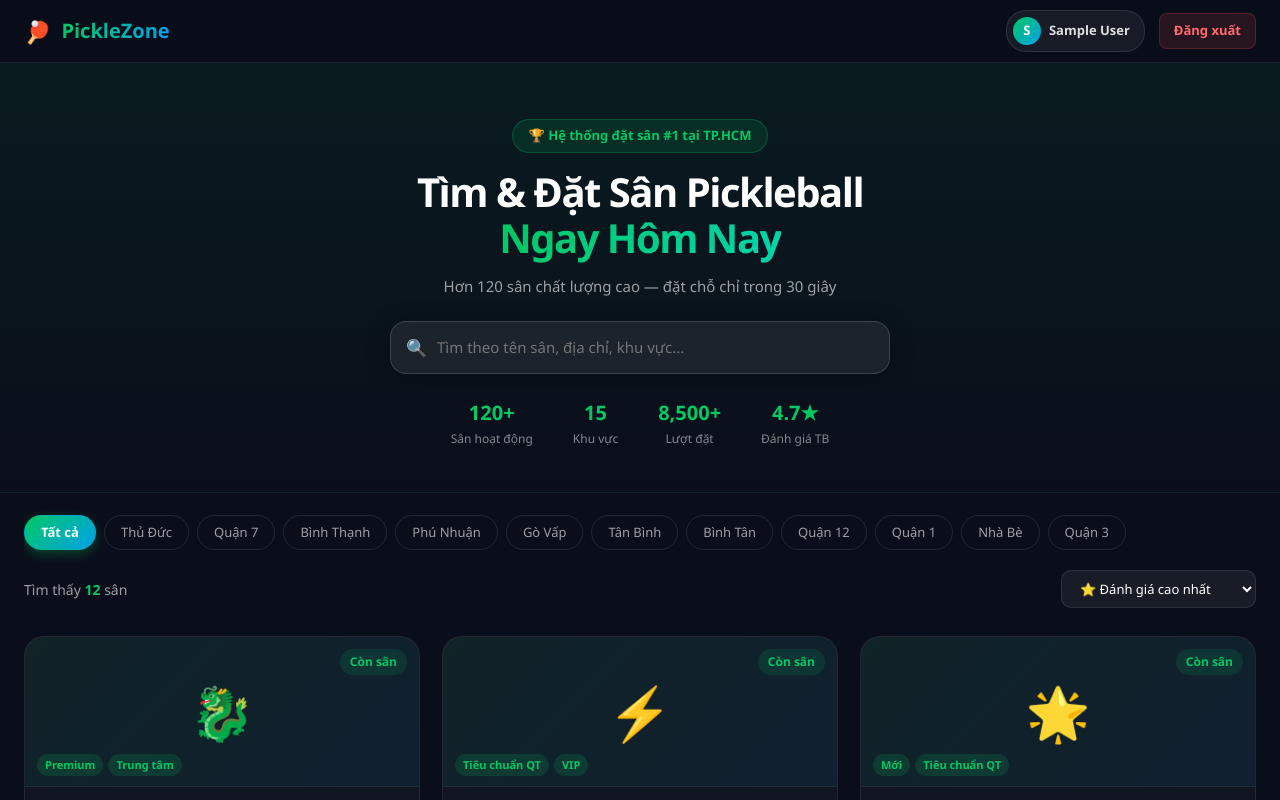
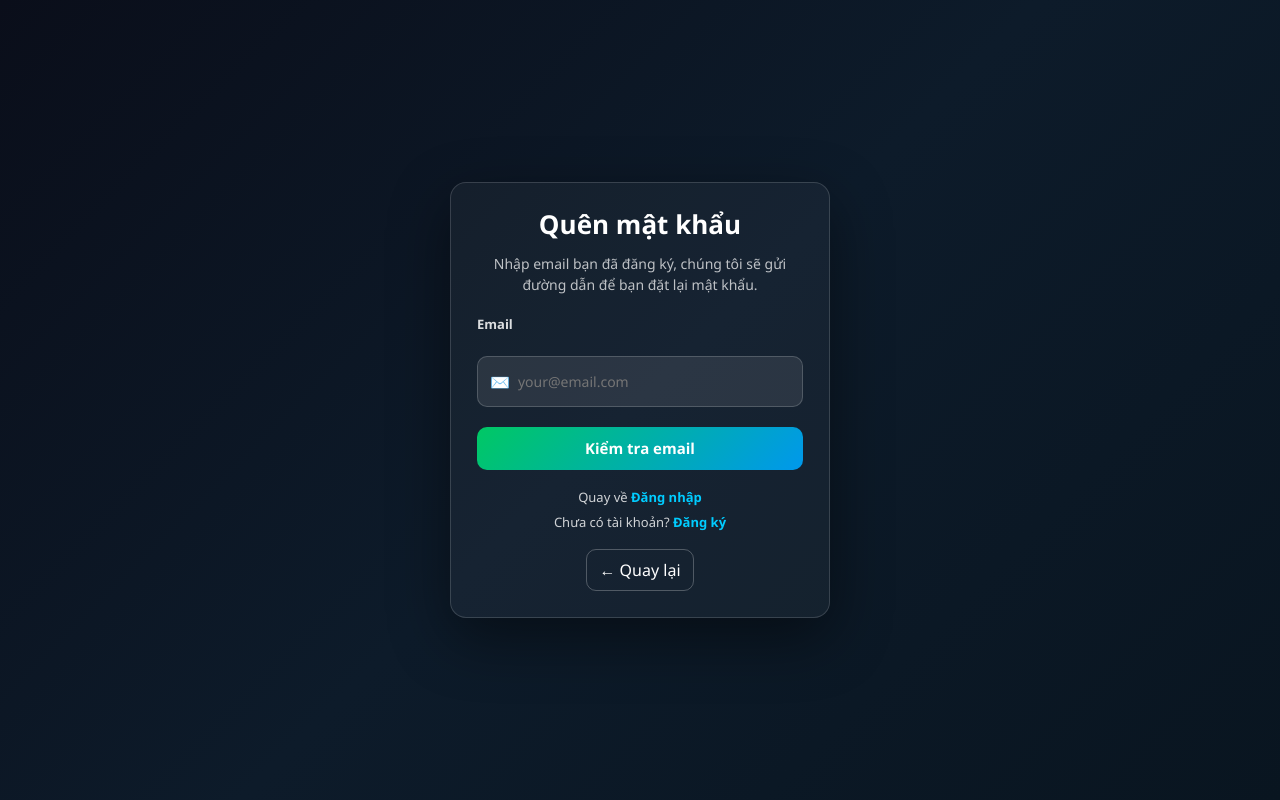
Before and after one commit to TurtlEXE/assignment-fer202-group3, a React (Create React App) app: page /forgot-password in a window 1280 px wide. Before the commit this address led to /. Shown: the top 800 px of the page. Built offline with nearby package versions, Linux system fonts and the light colour scheme; no server answers; sample sign-in values are in the browser's storage.

Commit message:
feat/DoanAn: login logout register

```diff
--- a/src/App.js
+++ b/src/App.js
@@ -2,6 +2,7 @@ import React from "react";
 import { BrowserRouter, Routes, Route, Navigate } from "react-router-dom";
 import Login from "./Login/Login";
 import Register from "./Login/Register";
+import ForgotPassword from "./Login/ForgotPassword";
 import Home from "./Customer/Home";
 import CourtDetail from "./Customer/CourtDetail";
 import Booking from "./Customer/Booking";
@@ -32,6 +33,7 @@ function App() {
                 <Routes>
                     <Route path="/login" element={<Login />} />
                     <Route path="/register" element={<Register />} />
+                    <Route path="/forgot-password" element={<ForgotPassword />} />
                     <Route path="/" element={<ProtectedRoute allowedRoles={["customer", "admin"]}><Home /></ProtectedRoute>} />
                     <Route path="/court/:id" element={<ProtectedRoute allowedRoles={["customer", "admin"]}><CourtDetail /></ProtectedRoute>} />
                     <Route path="/booking/:id" element={<ProtectedRoute allowedRoles={["customer", "admin"]}><Booking /></ProtectedRoute>} />
--- /dev/null
+++ b/src/Login/ForgotPassword.jsx
@@ -0,0 +1,311 @@
+import axios from "axios";
+import React, { useContext, useState } from "react";
+import { Link, useNavigate } from "react-router-dom";
+import { globalContext } from "../GlobalContextProvider";
+
+const BASE = "http://localhost:9999";
+
+const ForgotPassword = () => {
+  const navigate = useNavigate();
+  const { users, setUsers } = useContext(globalContext);
+  const [email, setEmail] = useState("");
+  const [error, setError] = useState("");
+  const [success, setSuccess] = useState("");
+  const [loading, setLoading] = useState(false);
+  const [mode, setMode] = useState("checkEmail");
+  const [candidateUser, setCandidateUser] = useState(null);
+  const [newPassword, setNewPassword] = useState("");
+  const [confirmPassword, setConfirmPassword] = useState("");
+
+  const checkEmail = async () => {
+    if (!email.trim()) {
+      setError("Vui lòng nhập email của bạn.");
+      return;
+    }
+    if (!/^[^\s@]+@[^\s@]+\.[^\s@]+$/.test(email.trim())) {
+      setError("Email không hợp lệ.");
+      return;
+    }
+
+    const found = users.find((u) => u.email.trim().toLowerCase() === email.trim().toLowerCase());
+    if (!found) {
+      setError("Email không tồn tại trong hệ thống.");
+      return;
+    }
+
+    setCandidateUser(found);
+    setMode("resetPassword");
+    setSuccess("Email hợp lệ. Bạn có thể nhập mật khẩu mới ngay dưới đây.");
+  };
+
+  const resetPassword = async () => {
+    if (!newPassword) {
+      setError("Vui lòng nhập mật khẩu mới.");
+      return;
+    }
+    if (newPassword.length < 6) {
+      setError("Mật khẩu phải tối thiểu 6 ký tự.");
+      return;
+    }
+    if (newPassword !== confirmPassword) {
+      setError("Mật khẩu xác nhận không khớp.");
+      return;
+    }
+
+    setError("");
+    setLoading(true);
+
+    try {
+      await axios.patch(`${BASE}/users/${candidateUser.id}`, {
+        passwordHash: newPassword,
+      });
+
+      const updatedUsers = users.map((u) =>
+        u.id === candidateUser.id ? { ...u, passwordHash: newPassword } : u,
+      );
+      setUsers(updatedUsers);
+
+      setSuccess("Đổi mật khẩu thành công. Vui lòng dùng mật khẩu mới đăng nhập.");
+      setMode("done");
+      setEmail("");
+      setNewPassword("");
+      setConfirmPassword("");
+    } catch (err) {
+      setError("Không thể cập nhật mật khẩu. Vui lòng thử lại sau.");
+    } finally {
+      setLoading(false);
+    }
+  };
+
+  const handleSubmit = (e) => {
+    e.preventDefault();
+    setError("");
+    setSuccess("");
+
+    if (mode === "checkEmail") {
+      checkEmail();
+      return;
+    }
+    if (mode === "resetPassword") {
+      resetPassword();
+      return;
+    }
+    if (mode === "done") {
+      navigate("/login");
+    }
+  };
+
+  return (
+    <div style={S.page}>
+      <div style={S.card}>
+        <h2 style={S.cardH}>Quên mật khẩu</h2>
+        <p style={S.cardSub}>
+          Nhập email bạn đã đăng ký, chúng tôi sẽ gửi đường dẫn để bạn đặt lại mật khẩu.
+        </p>
+        <form onSubmit={handleSubmit} style={S.form}>
+          {error && <div style={S.errBox}>{error}</div>}
+          {success && <div style={S.successBox}>{success}</div>}
+
+          <label style={S.lbl}>Email</label>
+          <div style={S.iw}>
+            <span style={S.ii}>✉️</span>
+            <input
+              type="email"
+              name="email"
+              value={email}
+              disabled={mode !== "checkEmail"}
+              onChange={(e) => setEmail(e.target.value)}
+              placeholder="your@email.com"
+              style={S.inp}
+            />
+          </div>
+
+          {mode === "resetPassword" && (
+            <>
+              <label style={S.lbl}>Mật khẩu mới</label>
+              <div style={S.iw}>
+                <span style={S.ii}>🔒</span>
+                <input
+                  type="password"
+                  name="newPassword"
+                  value={newPassword}
+                  onChange={(e) => setNewPassword(e.target.value)}
+                  placeholder="Tối thiểu 6 ký tự"
+                  style={S.inp}
+                />
+              </div>
+              <label style={S.lbl}>Xác nhận mật khẩu</label>
+              <div style={S.iw}>
+                <span style={S.ii}>🔒</span>
+                <input
+                  type="password"
+                  name="confirmPassword"
+                  value={confirmPassword}
+                  onChange={(e) => setConfirmPassword(e.target.value)}
+                  placeholder="Nhập lại mật khẩu"
+                  style={S.inp}
+                />
+              </div>
+            </>
+          )}
+
+          <button type="submit" style={S.btn} disabled={loading}>
+            {loading
+              ? "⟳ Đang xử lý..."
+              : mode === "checkEmail"
+              ? "Kiểm tra email"
+              : mode === "resetPassword"
+              ? "Cập nhật mật khẩu"
+              : "Hoàn tất"}
+          </button>
+
+          {mode === "resetPassword" && (
+            <button
+              type="button"
+              style={{ ...S.btn, background: "rgba(255,255,255,0.15)", color: "#fff" }}
+              onClick={() => {
+                setMode("checkEmail");
+                setCandidateUser(null);
+                setNewPassword("");
+                setConfirmPassword("");
+                setSuccess("");
+                setError("");
+              }}
+            >
+              Quay lại nhập email
+            </button>
+          )}
+        </form>
+
+        <div style={S.bottomLine}>
+          <span>
+            Quay về <Link to="/login" style={S.link}>Đăng nhập</Link>
+          </span>
+          <span>
+            Chưa có tài khoản? <Link to="/register" style={S.link}>Đăng ký</Link>
+          </span>
+        </div>
+
+        <button style={S.backBtn} onClick={() => navigate(-1)}>
+          ← Quay lại
+        </button>
+      </div>
+    </div>
+  );
+};
+
+const S = {
+  page: {
+    minHeight: "100vh",
+    background: "linear-gradient(135deg,#0a0e1a 0%,#0d1b2a 50%,#091520 100%)",
+    display: "flex",
+    alignItems: "center",
+    justifyContent: "center",
+    fontFamily: "'Segoe UI',system-ui,sans-serif",
+    padding: 24,
+  },
+  card: {
+    width: 380,
+    background: "rgba(255,255,255,0.04)",
+    border: "1px solid rgba(255,255,255,0.15)",
+    borderRadius: 16,
+    boxShadow: "0 20px 60px rgba(0,0,0,0.45)",
+    color: "#fff",
+    padding: 26,
+    textAlign: "center",
+  },
+  cardH: {
+    margin: "0 0 12px",
+    fontSize: 26,
+    fontWeight: 700,
+  },
+  cardSub: {
+    margin: "0 0 20px",
+    color: "rgba(255,255,255,0.72)",
+    fontSize: 14,
+  },
+  form: {
+    display: "flex",
+    flexDirection: "column",
+    gap: 16,
+  },
+  lbl: {
+    textAlign: "left",
+    fontSize: 13,
+    color: "rgba(255,255,255,0.85)",
+    marginBottom: 6,
+    fontWeight: 600,
+  },
+  iw: {
+    display: "flex",
+    alignItems: "center",
+    background: "rgba(255,255,255,0.09)",
+    border: "1px solid rgba(255,255,255,0.18)",
+    borderRadius: 10,
+    padding: "10px 12px",
+  },
+  ii: {
+    marginRight: 8,
+  },
+  inp: {
+    width: "100%",
+    border: "none",
+    background: "transparent",
+    color: "#fff",
+    outline: "none",
+    fontSize: 14,
+    padding: "4px 0",
+  },
+  btn: {
+    marginTop: 4,
+    background: "linear-gradient(135deg,#00c864,#0098ec)",
+    border: "none",
+    borderRadius: 10,
+    color: "#fff",
+    fontSize: 15,
+    fontWeight: 700,
+    padding: "10px 14px",
+    cursor: "pointer",
+  },
+  errBox: {
+    background: "rgba(255,78,78,0.2)",
+    border: "1px solid rgba(255,78,78,0.5)",
+    color: "#ffb4b4",
+    borderRadius: 8,
+    padding: "8px 10px",
+    fontSize: 13,
+  },
+  successBox: {
+    background: "rgba(0,200,100,0.2)",
+    border: "1px solid rgba(0,200,100,0.5)",
+    color: "#b4ffd4",
+    borderRadius: 8,
+    padding: "8px 10px",
+    fontSize: 13,
+  },
+  bottomLine: {
+    marginTop: 18,
+    display: "flex",
+    flexDirection: "column",
+    alignItems: "center",
+    gap: 6,
+    fontSize: 13,
+    color: "rgba(255,255,255,0.8)",
+  },
+  link: {
+    color: "#00ccff",
+    fontWeight: 600,
+    textDecoration: "none",
+  },
+  backBtn: {
+    marginTop: 16,
+    background: "none",
+    border: "1px solid rgba(255,255,255,0.25)",
+    color: "#fff",
+    borderRadius: 10,
+    padding: "8px 12px",
+    cursor: "pointer",
+  },
+};
+
+export default ForgotPassword;
--- a/src/Login/Login.jsx
+++ b/src/Login/Login.jsx
@@ -26,7 +26,7 @@ const Login = () => {
   const navigate = useNavigate();
   const [form, setForm] = useState({
     email: "",
-    passwordHash: "",
+    password: "",
     role: "customer",
   });
   console.log("🚀 ========= form:", form);
@@ -41,7 +41,7 @@ const Login = () => {
 
   const handleSubmit = (e) => {
     e.preventDefault();
-    if (!form.email || !form.passwordHash) {
+    if (!form.email || !form.password) {
       setError("Vui lòng nhập đầy đủ thông tin.");
       return;
     }
@@ -49,21 +49,17 @@ const Login = () => {
     setLoading(true);
 
     setTimeout(() => {
-      // Tìm tài khoản khớp email + passwordHash + role
+      // Tìm tài khoản khớp email + password + role
+
       const matched = users.find((acc) => {
-        console.log("========= acc.role",acc.role);
-        console.log("========= form.role", form.role);
-          console.log('🚀 ========= acc.passwordHash === form.passwordHash:', acc.passwordHash === form.passwordHash)
-          console.log('🚀 ========= acc.email === form.email.trim().toLowerCase():', acc.email === form.email.trim().toLowerCase())
-          console.log('🚀 ========= acc.role === form.role:', acc.role === form.role)
+         console.log("🚀53", acc.passwordHash);
+      console.log("🚀54:", form.password);
         return (
           acc.email === form.email.trim().toLowerCase() &&
-          acc.passwordHash === form.passwordHash &&
+          acc.passwordHash === form.password &&
           acc.role === form.role
         );
       });
-      console.log("🚀 ========= matched:", matched);
-
       if (!matched) {
         setLoading(false);
         // Phân biệt lỗi rõ ràng hơn
@@ -207,8 +203,8 @@ const Login = () => {
                 <span style={S.ii}>🔒</span>
                 <input
                   type={showPass ? "text" : "password"}
-                  name="passwordHash"
-                  value={form.passwordHash}
+                  name="password"
+                  value={form.password}
                   onChange={handleChange}
                   placeholder="••••••••"
                   style={S.inp}
--- a/src/Login/Register.jsx
+++ b/src/Login/Register.jsx
@@ -22,8 +22,6 @@ const Register = () => {
   const [errors, setErrors] = useState({});
   const [loading, setLoading] = useState(false);
   const [showPass, setShowPass] = useState(false);
-
-  const handleRegister = async (data) => {};
 
   const handleChange = (e) => {
     const { name, value, type, checked } = e.target;
```
